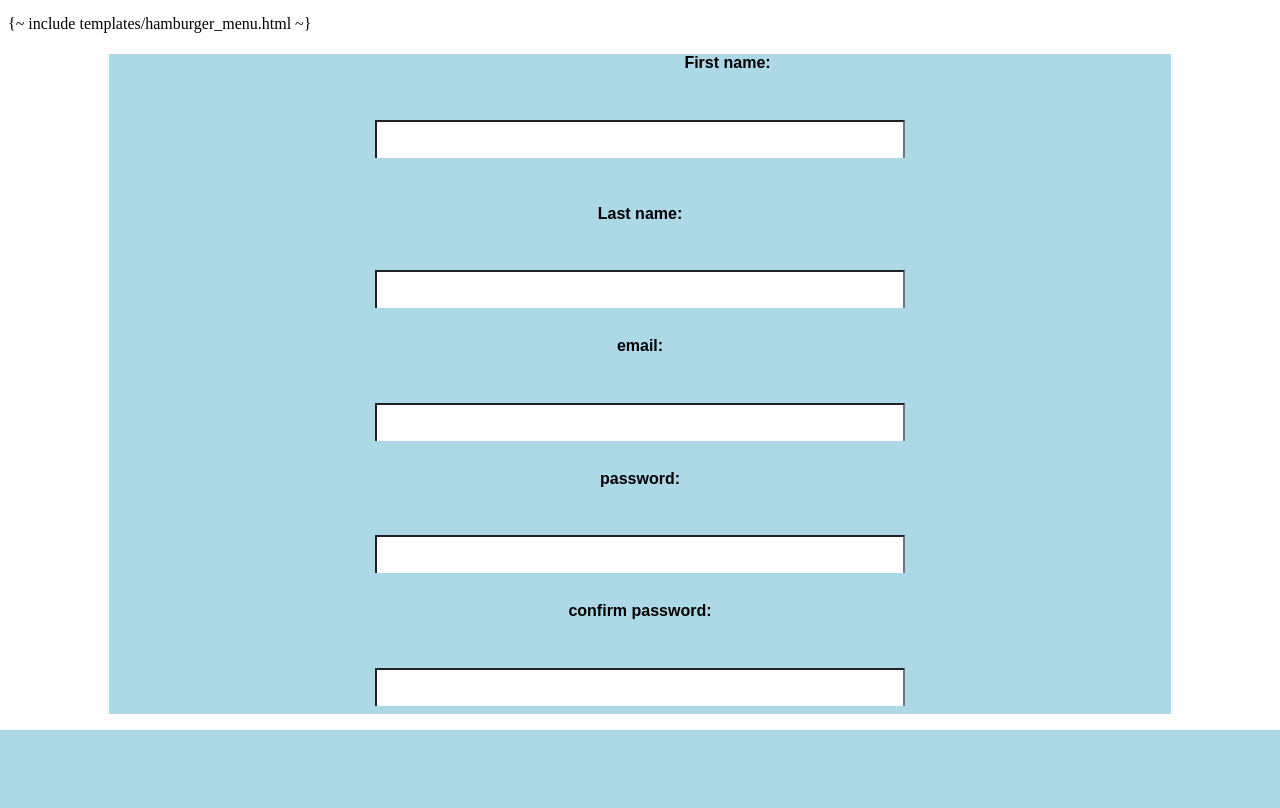
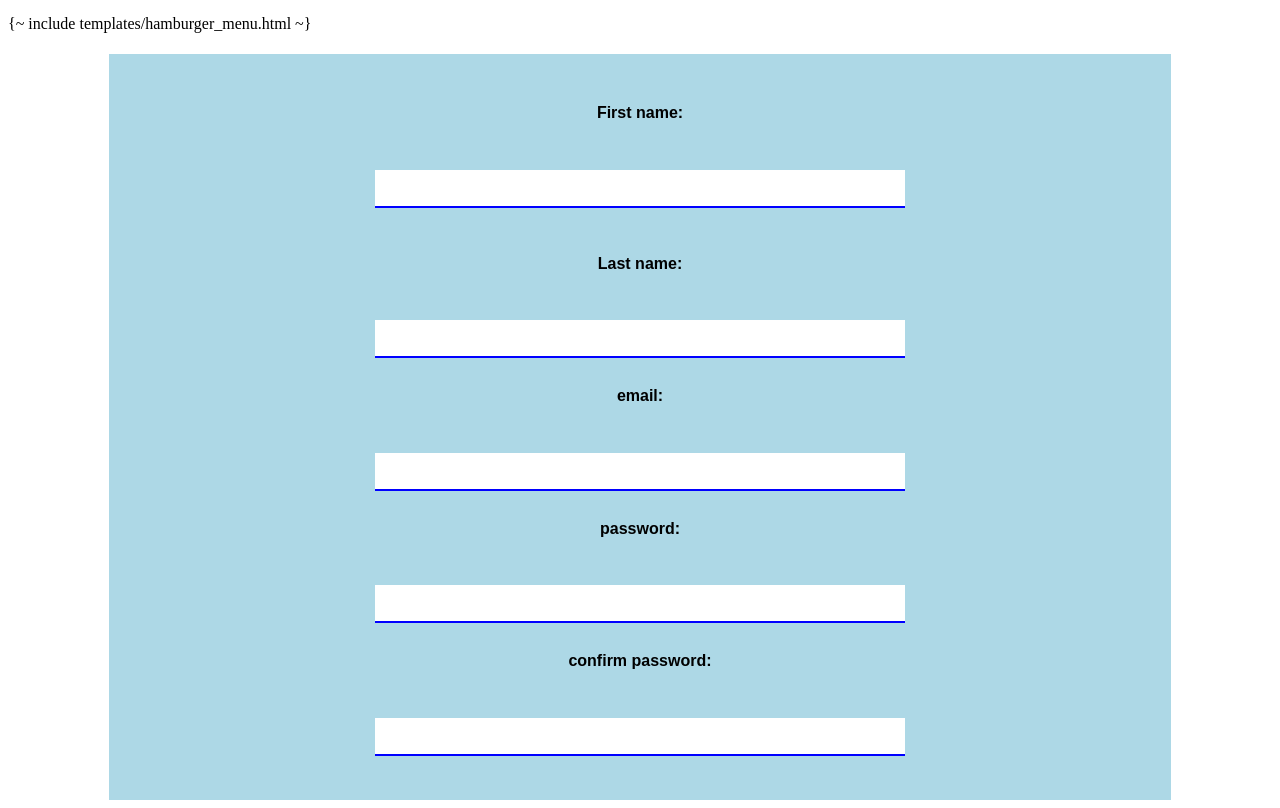
Before and after one commit to ncss/projects-2018-2, a Python web app: template templates/user_sign_up.html in a window 1280 px wide. Shown: the part 175-983 px from the top of the page. Before the commit the page ends 905 px from the top, so only its background shows below. Run offline with Jinja, Linux system fonts and the light colour scheme; the template is opened without the code that fills it, so the values that code supplies are empty.

Commit message:
improved style of user sign up

```diff
--- a/static/user_sign_up.css
+++ b/static/user_sign_up.css
@@ -5,11 +5,8 @@ input {
 	background:;
 	margin-left: 50px;
 	margin-right:50px;
-	border-bottom: 2px navy;
-}
-
-.body {
-	background-color: white;
+	border: none;
+	border-bottom: 2px solid blue;
 }
 
 .forms {
@@ -17,6 +14,7 @@ input {
 	margin-left: 8%;
 	margin-right: 8%;
 	text-align: center;
+  padding-bottom: 20px;
 }
 
 h4 {
@@ -24,5 +22,5 @@ h4 {
 }
 
 .fname_input {
-	margin-left: 175px;
+	padding-top: 50px;
 }
```
